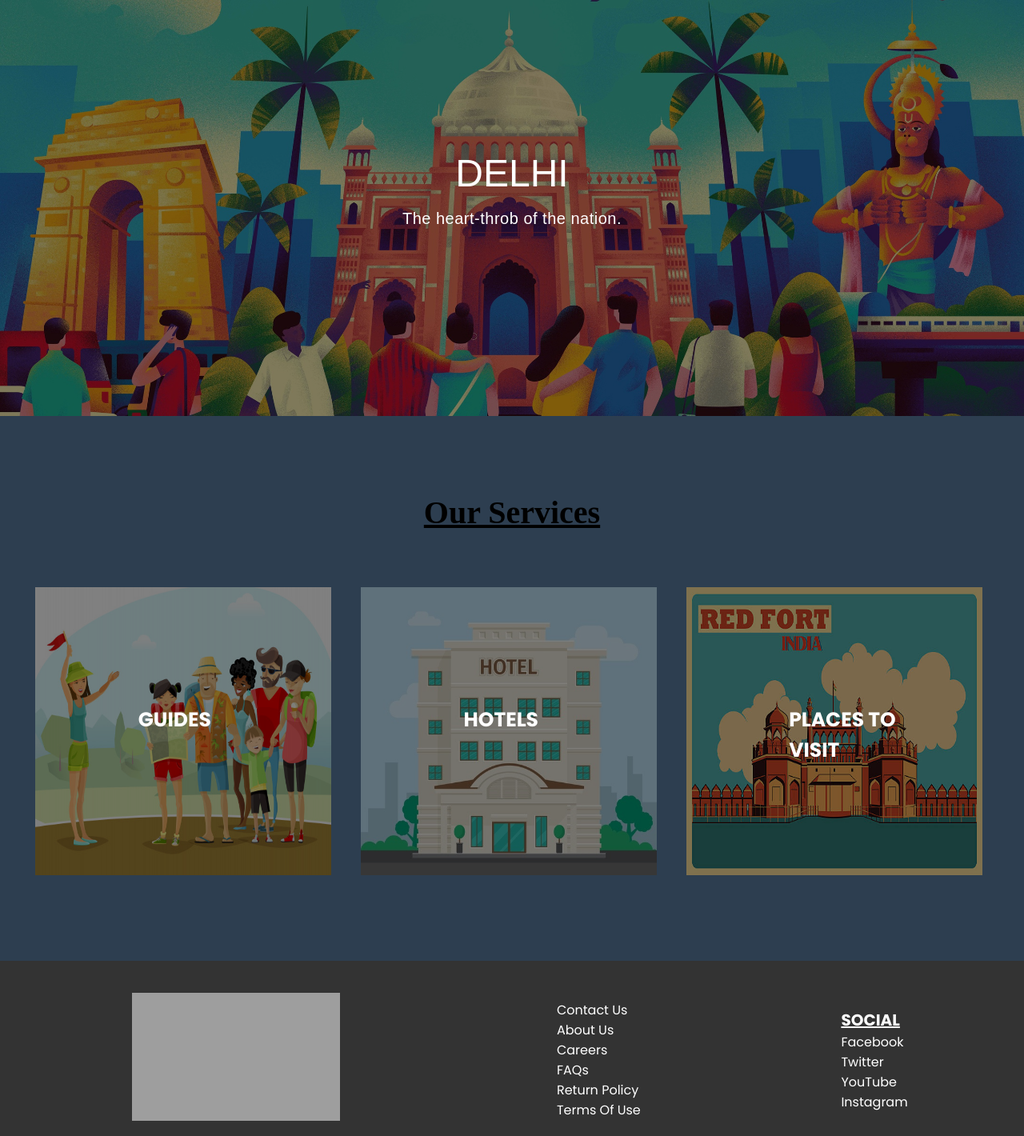
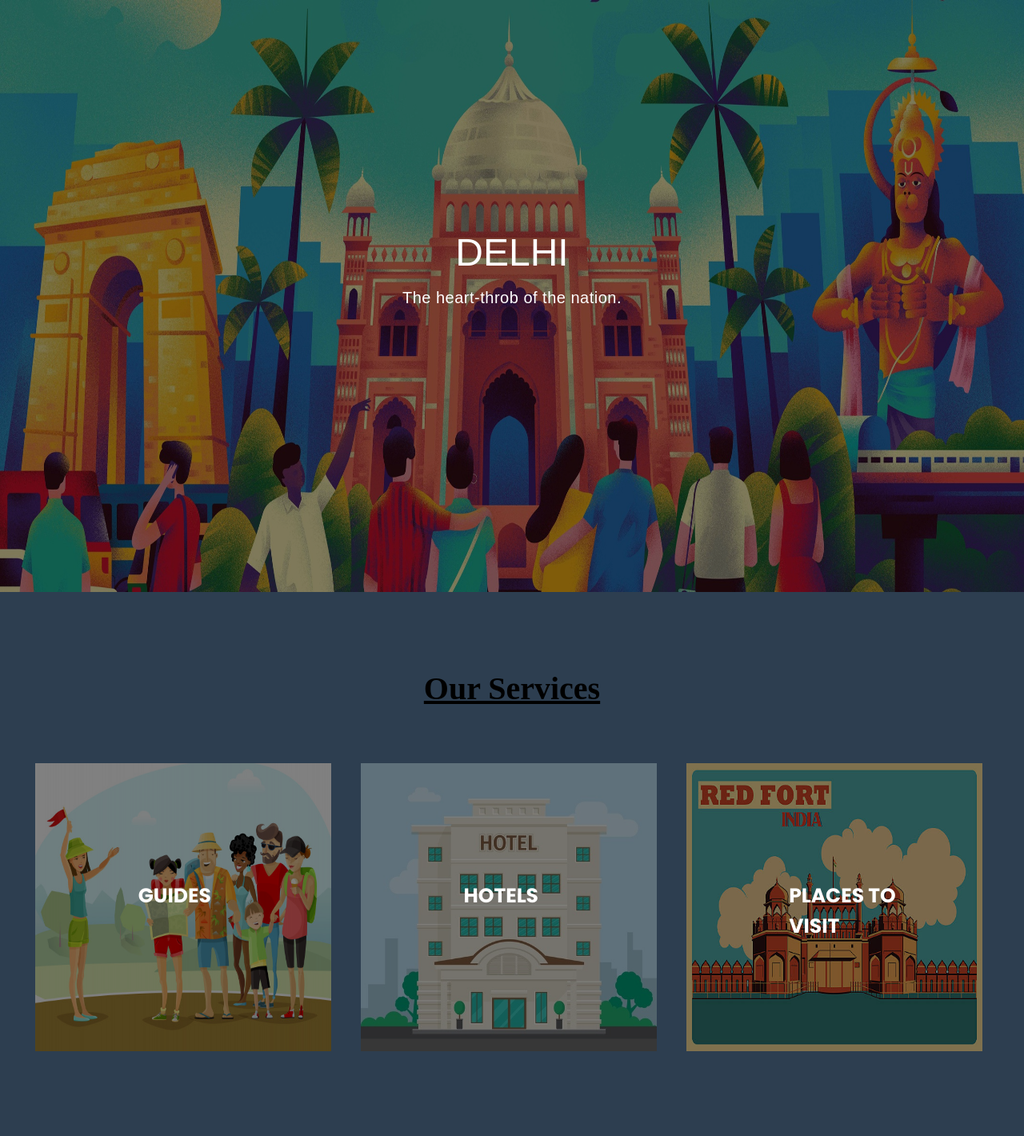
Before and after one commit to namansingh10/woc_travel, a PHP site: page /delhi/delhi.html in a window 1280 px wide. Shown: the part 57-1477 px from the top of the page at 80% size. Run offline with PHP 8.4, Linux system fonts and the light colour scheme; grey boxes are pictures that could not be loaded.

Commit message:
updated delhi

```diff
--- a/delhi/style.css
+++ b/delhi/style.css
@@ -43,7 +43,7 @@ nav ul li a {
 .homepic {
   /* z-index: -1; */
   filter: brightness(50%);
-  height: 100%;
+  height: 740px;
   width: 100%;
   /* height: 600px; */
   /* width: 1263px; */
```
